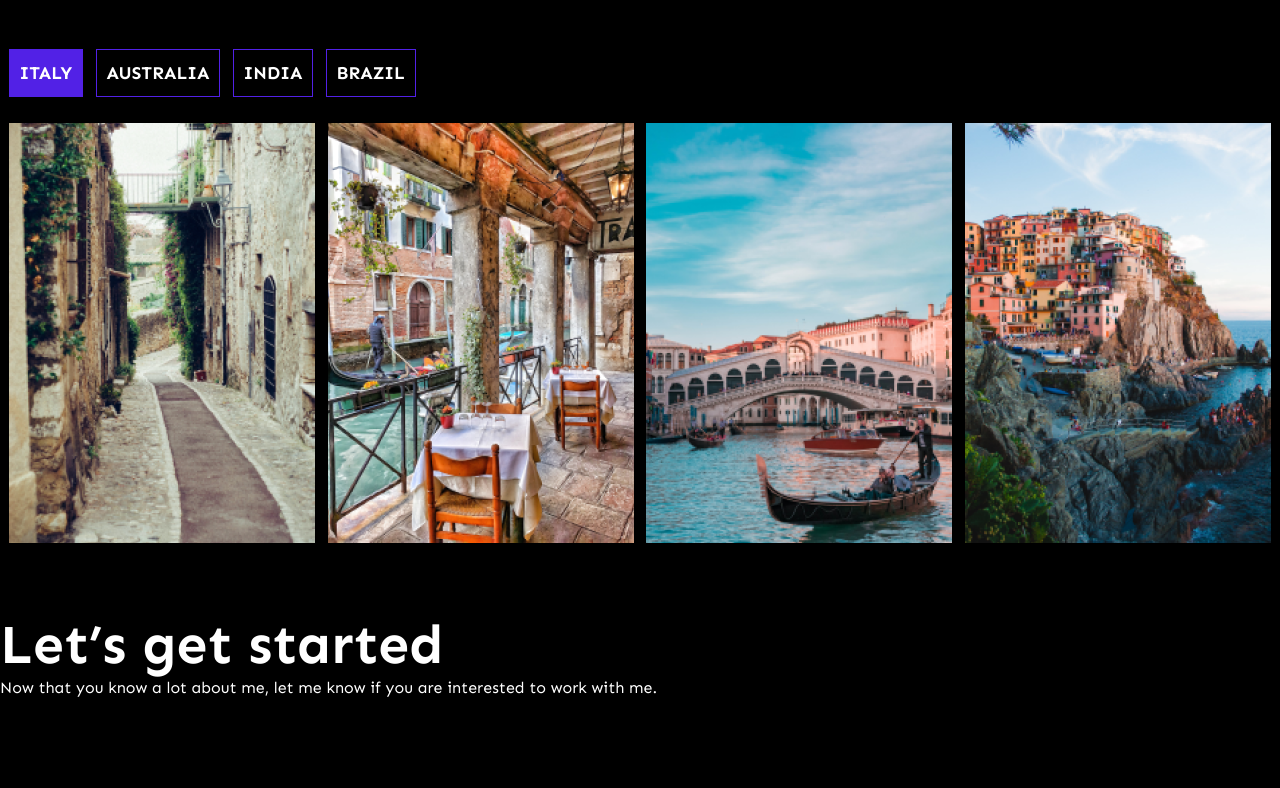
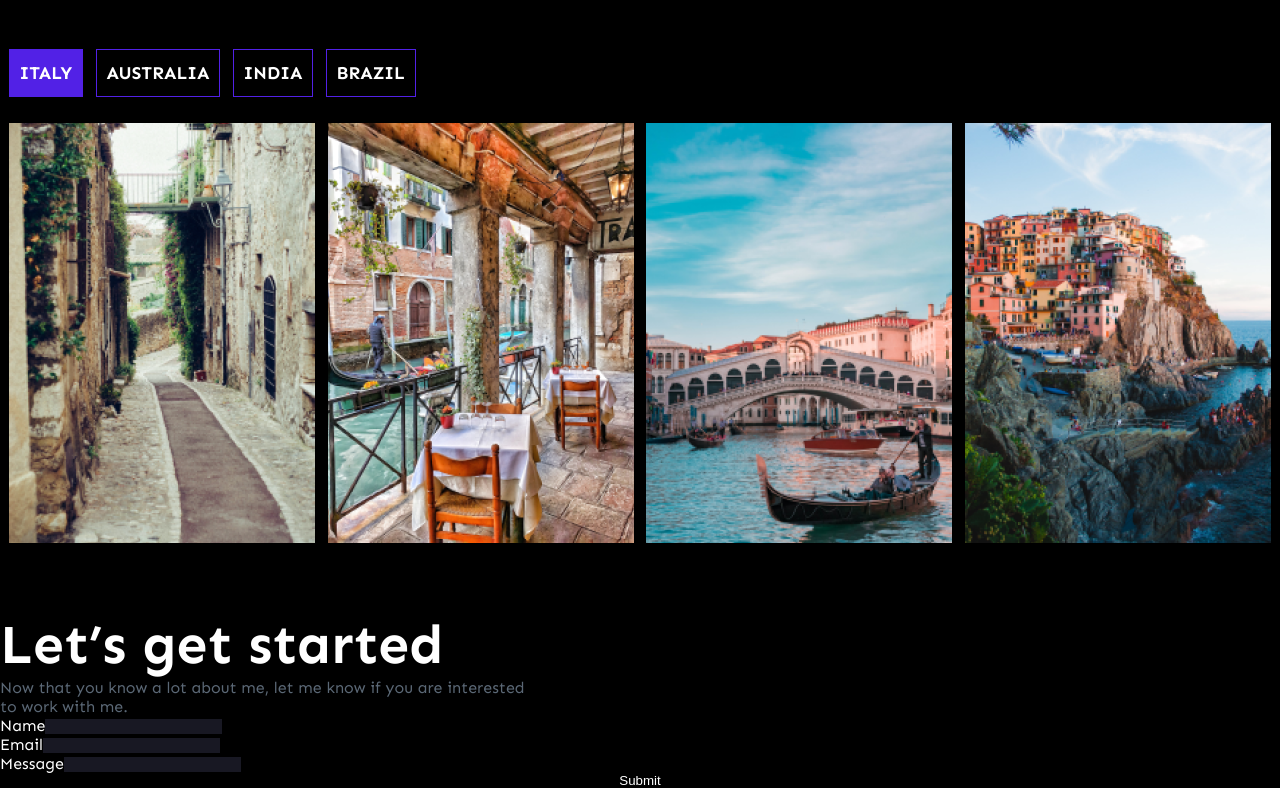
Before and after one commit to Skanetdima/Robin.W, a React (Create React App) app: page / in a window 1280 px wide. Shown: the part 8922-9710 px from the top of the page. Before the commit the page ends 9619 px from the top, so only its background shows below. Built offline with nearby package versions, Linux system fonts and the light colour scheme.

Commit message:
eleventh container processing

```diff
--- a/src/eleventhContainer.js
+++ b/src/eleventhContainer.js
@@ -1,6 +1,6 @@
-export const EleventhContainer = () => {
+export const EleventhContainer = ({ className }) => {
   return (
-    <div>
+    <div className={className}>
       <div>
         <h2 className="heading2">Let’s get started</h2>
         <p className="body1">
@@ -8,7 +8,36 @@ export const EleventhContainer = () => {
           work with me.
         </p>
       </div>
-      <form></form>
+      <form>
+        <label>
+          Name
+          <input
+            className="eleventhTextInput"
+            type="text"
+            value=""
+            onChange=""
+          />
+        </label>
+        <label>
+          Email
+          <input
+            className="eleventhTextInput"
+            type="text"
+            value=""
+            onChange=""
+          />
+        </label>
+        <label>
+          Message
+          <input
+            className="eleventhTextInput"
+            type="text"
+            value=""
+            onChange=""
+          />
+        </label>
+        <input type="submit" value="Submit" />
+      </form>
     </div>
   );
 };
--- a/src/styles/style.css
+++ b/src/styles/style.css
@@ -399,4 +399,15 @@ body main .tenthContainer ul {
   display: flex;
   gap: 1vw;
   list-style-type: none;
+}
+body main .eleventhContainer p {
+  max-width: 526px;
+  color: #5b6876;
+}
+body main .eleventhContainer form {
+  display: flex;
+  flex-direction: column;
+}
+body main .eleventhContainer form .eleventhTextInput {
+  background: #181823;
 }/*# sourceMappingURL=style.css.map */
--- a/src/styles/style.scss
+++ b/src/styles/style.scss
@@ -422,5 +422,18 @@ body {
       }
     }
     // Eleventh Container
+    .eleventhContainer {
+      p {
+        max-width: 526px;
+        color: $DarkGrey;
+      }
+      form {
+        display: flex;
+        flex-direction: column;
+        .eleventhTextInput {
+          background: $Level1;
+        }
+      }
+    }
   }
 }
```
Also changed, not shown: 1 other file (tests, documents, lock files or other folders).
